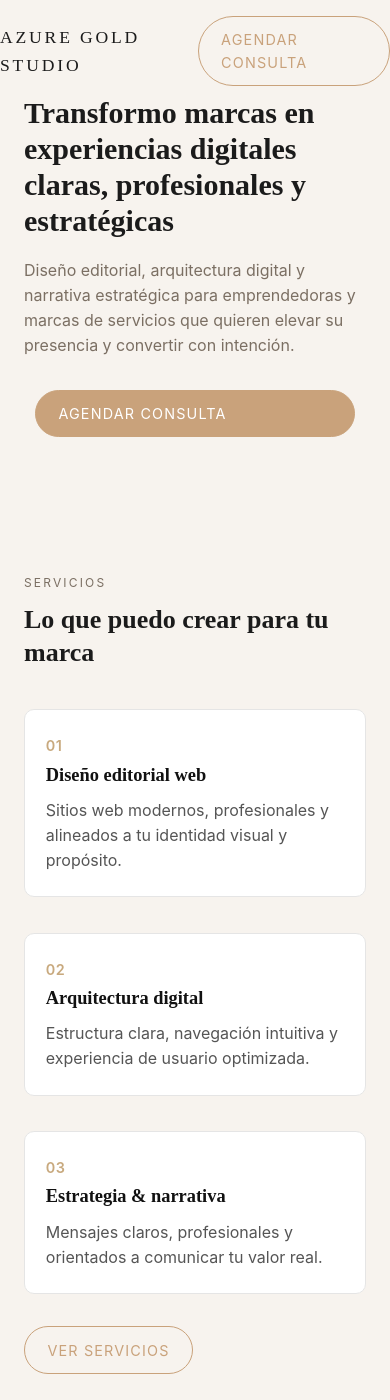
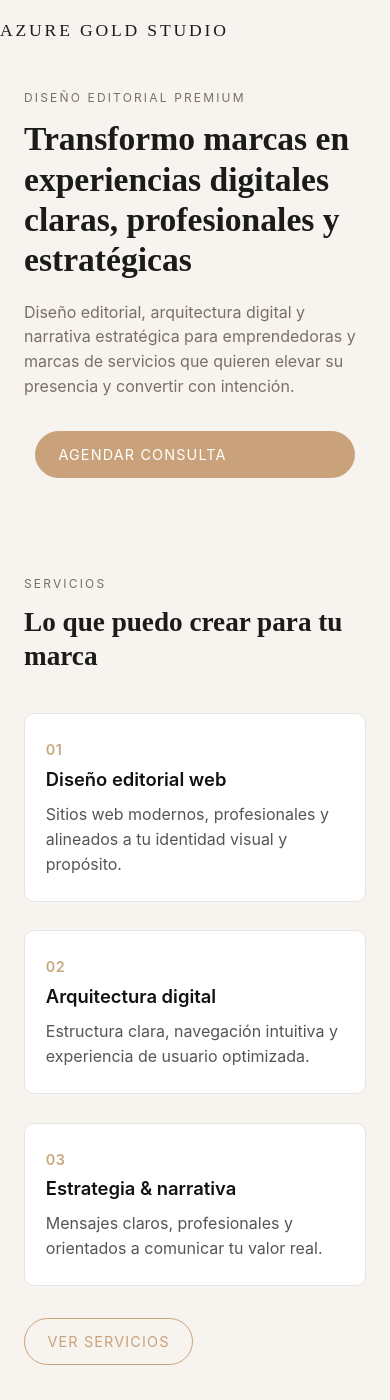
Before and after one commit to jcynay0206/mi_portfolio, a Jekyll site: the page index.html, which Jekyll copies as it is, in a window 390 px wide and 1400 px high. Built offline with Jekyll 4.4.1, drawn with Linux system fonts in a browser that asks for light colours.

Commit message:
Update styles.css

```diff
--- a/assets/styles.css
+++ b/assets/styles.css
@@ -51,11 +51,7 @@
   top: 0;
   left: 0;
   width: 100%;
-  background: var(--bg); /* ← ESTA ES LA LÍNEA QUE FALTABA */
-}
-/* Ajuste para menú fijo */
-main.wrapper {
-  padding-top: 100px;
+  background: var(--bg);
 }
 
 .menu-inner {
@@ -82,7 +78,7 @@
   text-transform: uppercase;
 }
 
-/* LINKS DEL MENÚ CON MÁS AIRE */
+/* LINKS DEL MENÚ */
 .menu-links {
   display: flex;
   align-items: center;
@@ -113,6 +109,7 @@
 }
 
 /* BOTONES */
+
 .btn {
   display: inline-flex;
   align-items: center;
@@ -145,35 +142,11 @@
 }
 
 /* ===========================
-   HERO EDITORIAL + MARCA DE AGUA
+   HERO EDITORIAL
 =========================== */
 
 .hero {
   padding: 4rem 0 3rem;
-}
-
-.hero-watermark {
-  position: relative;
-  overflow: hidden;
-}
-
-.hero-watermark::before {
-  content: "";
-  position: absolute;
-  inset: 0;
-  background-image: url('/assets/img/branding/logo.png');
-  background-repeat: no-repeat;
-  background-position: center;
-  background-size: 60%;
-  opacity: 0.06;
-  pointer-events: none;
-}
-
-.hero-grid {
-  display: grid;
-  grid-template-columns: minmax(0, 3fr) minmax(0, 2.4fr);
-  gap: 3rem;
-  align-items: center;
 }
 
 .hero-eyebrow {
@@ -196,116 +169,6 @@
   color: var(--muted);
   max-width: 520px;
   margin-bottom: 1.5rem;
-}
-
-.hero-cta-row {
-  display: flex;
-  flex-wrap: wrap;
-  gap: 0.9rem;
-  align-items: center;
-  margin-bottom: 1.25rem;
-}
-
-.hero-meta {
-  font-size: 0.8rem;
-  text-transform: uppercase;
-  letter-spacing: 0.16em;
-  color: var(--muted);
-}
-
-/* TARJETA DEL HERO */
-
-.hero-card {
-  background: var(--bg-alt);
-  border-radius: 1.5rem;
-  padding: 1.5rem;
-  border: 1px solid var(--border);
-  display: grid;
-  gap: 1.25rem;
-}
-
-.hero-metrics {
-  display: grid;
-  grid-template-columns: repeat(2, minmax(0, 1fr));
-  gap: 1.25rem;
-}
-
-.metric {
-  border-left: 1px solid var(--border);
-  padding-left: 1rem;
-}
-
-.metric-value {
-  font-family: "Playfair Display", serif;
-  font-size: 1.6rem;
-  margin-bottom: 0.15rem;
-}
-
-.metric-label {
-  font-size: 0.8rem;
-  text-transform: uppercase;
-  letter-spacing: 0.14em;
-  color: var(--muted);
-}
-
-.hero-note {
-  font-size: 0.8rem;
-  color: var(--muted);
-}
-
-/* MOCKUP */
-
-.hero-mockup {
-  border-radius: 1.25rem;
-  border: 1px solid var(--border);
-  padding: 1.25rem;
-  background: linear-gradient(135deg, #fdfaf6, #f3e7da);
-}
-
-.hero-mockup-window {
-  border-radius: 1rem;
-  background: #fff;
-  padding: 1.25rem;
-  box-shadow: 0 18px 40px rgba(0, 0, 0, 0.06);
-}
-
-.hero-mockup-title {
-  font-size: 0.9rem;
-  font-weight: 600;
-  margin-bottom: 0.25rem;
-}
-
-.hero-mockup-sub {
-  font-size: 0.8rem;
-  color: var(--muted);
-  margin-bottom: 0.75rem;
-}
-
-.hero-mockup-bars {
-  display: grid;
-  gap: 0.4rem;
-  margin-bottom: 0.75rem;
-}
-
-.hero-mockup-bars .bar {
-  height: 6px;
-  border-radius: 999px;
-  background: #f2e5d6;
-  overflow: hidden;
-}
-
-.hero-mockup-bars .bar span {
-  display: block;
-  height: 100%;
-  border-radius: 999px;
-  background: var(--accent);
-}
-
-.hero-mockup-footer {
-  display: flex;
-  justify-content: space-between;
-  font-size: 0.75rem;
-  color: var(--muted);
 }
 
 /* ===========================
@@ -339,52 +202,73 @@
 }
 
 /* ===========================
-   CARDS EDITORIALES
+   TARJETAS EDITORIALES (UNIFICADAS)
 =========================== */
 
+/* GRID GENERAL */
+.cases-grid,
+.posts-grid,
+.cards-grid,
 .cards-3 {
   display: grid;
-  grid-template-columns: repeat(3, minmax(0, 1fr));
-  gap: 1.75rem;
+  grid-template-columns: repeat(auto-fit, minmax(260px, 1fr));
+  gap: 2.2rem;
   margin-top: 2rem;
 }
 
+/* TARJETA BASE */
+.case-card,
+.post-card,
 .card {
-  background: var(--bg-alt);
-  border-radius: 1.25rem;
-  padding: 1.5rem;
-  border: 1px solid var(--border);
-  display: grid;
-  gap: 0.6rem;
-  transition: transform 0.25s ease;
+  display: block;
+  padding: 1.9rem 1.7rem;
+  border: 1px solid #e5e5e5;
+  border-radius: 10px;
+  background: #ffffff;
+  text-decoration: none;
+  transition: all 0.25s ease;
+  cursor: pointer;
 }
 
+/* LABEL NUMERADA (para cards-3) */
 .card-label {
-  font-size: 0.75rem;
+  font-size: 0.9rem;
+  font-weight: 600;
+  color: #c8a97e;
+  margin-bottom: 0.4rem;
+  letter-spacing: 0.5px;
   text-transform: uppercase;
-  letter-spacing: 0.16em;
-  color: var(--muted);
 }
 
+/* TITULO */
+.case-card h3,
+.post-card h3,
 .card-title {
-  font-family: "Playfair Display", serif;
-  font-size: 1.1rem;
+  font-size: 1.28rem;
+  font-weight: 600;
+  margin-bottom: 0.65rem;
+  color: #111;
+  line-height: 1.3;
 }
 
+/* DESCRIPCIÓN */
+.case-card p,
+.post-card p,
 .card-text {
-  font-size: 0.9rem;
-  color: var(--muted);
+  font-size: 1rem;
+  line-height: 1.55;
+  color: #555;
+  margin: 0;
 }
 
-.card-list {
-  font-size: 0.85rem;
-  color: var(--muted);
-  list-style: none;
-  margin-top: 0.4rem;
-}
-
-.card-list li::before {
-  content: "— ";
+/* HOVER PREMIUM */
+.case-card:hover,
+.post-card:hover,
+.card:hover {
+  border-color: #c8a97e;
+  background: #faf9f7;
+  transform: translateY(-4px);
+  box-shadow: 0 8px 18px rgba(0,0,0,0.06);
 }
 
 /* ===========================
@@ -588,7 +472,9 @@
   gap: 1rem;
   flex-wrap: wrap;
 }
+
 /* FOTO EDITORIAL SOBRE MÍ */
+
 .sobre-mi-foto img {
   width: 100%;
   max-width: 420px;
@@ -600,181 +486,10 @@
   margin-left: auto;
 }
 
-
 /* ===========================
-   RESPONSIVE
+   POSTS GRID
 =========================== */
 
-@media (max-width: 960px) {
-  .hero-grid {
-    grid-template-columns: minmax(0, 1fr);
-  }
-
-  .hero {
-    padding-top: 3rem;
-  }
-
-  .cards-3,
-  .metrics-row,
-  .process-grid,
-  .portfolio-grid,
-  .footer-grid {
-    grid-template-columns: minmax(0, 1fr);
-  }
-}
-
-@media (max-width: 800px) {
-  .menu-links a {
-    margin-left: 0;
-    margin-right: 22px;
-  }
-}
-
-@media (max-width: 720px) {
-  .desktop-logo { display: none; }
-  .mobile-logo { display: block; }
-
-  .menu-links {
-    display: none; /* si luego quieres menú mobile, lo abrimos aquí */
-  }
-
-  .hero-title {
-    font-size: 2.1rem;
-  }
-
-  section {
-    padding: 3rem 0;
-  }
-}
-
-/* ===========================
-   ANIMACIONES EDITORIALES SUAVES
-=========================== */
-
-.fade-up {
-  opacity: 0;
-  transform: translateY(20px);
-  animation: fadeUp 0.9s ease-out forwards;
-}
-
-@keyframes fadeUp {
-  to {
-    opacity: 1;
-    transform: translateY(0);
-  }
-}
-
-.fade-in {
-  opacity: 0;
-  animation: fadeIn 1.2s ease-out forwards;
-}
-
-@keyframes fadeIn {
-  to {
-    opacity: 1;
-  }
-}
-
-.delay-1 { animation-delay: 0.15s; }
-.delay-2 { animation-delay: 0.3s; }
-.delay-3 { animation-delay: 0.45s; }
-.delay-4 { animation-delay: 0.6s; }
-
-/* Hover editorial en cards y portfolio */
-.card:hover,
-.portfolio-card:hover {
-  transform: translateY(-4px);
-}
-/* ============================================
-   TARJETAS EDITORIALES PREMIUM (SIN IMÁGENES)
-   Para: Home, Casos, Blog
-   ============================================ */
-
-/* GRID GENERAL */
-.cases-grid,
-.posts-grid,
-.cards-grid,
-.cards-3 {
-  display: grid;
-  grid-template-columns: repeat(auto-fit, minmax(260px, 1fr));
-  gap: 2.2rem;
-  margin-top: 2rem;
-}
-
-/* TARJETA BASE */
-.case-card,
-.post-card,
-.card {
-  display: block;
-  padding: 1.9rem 1.7rem;
-  border: 1px solid #e5e5e5;
-  border-radius: 10px;
-  background: #ffffff;
-  text-decoration: none;
-  transition: all 0.25s ease;
-  cursor: pointer;
-}
-
-/* TITULO */
-.case-card h3,
-.post-card h3,
-.card-title {
-  font-size: 1.28rem;
-  font-weight: 600;
-  margin-bottom: 0.65rem;
-  color: #111;
-  line-height: 1.3;
-}
-
-/* DESCRIPCIÓN */
-.case-card p,
-.post-card p,
-.card-text {
-  font-size: 1rem;
-  line-height: 1.55;
-  color: #555;
-  margin: 0;
-}
-
-/* HOVER PREMIUM */
-.case-card:hover,
-.post-card:hover,
-.card:hover {
-  border-color: #c8a97e;
-  background: #faf9f7;
-  transform: translateY(-4px);
-  box-shadow: 0 8px 18px rgba(0,0,0,0.06);
-}
-
-/* LABEL NUMERADA (para cards-3) */
-.card-label {
-  font-size: 0.9rem;
-  font-weight: 600;
-  color: #c8a97e;
-  margin-bottom: 0.4rem;
-  letter-spacing: 0.5px;
-  text-transform: uppercase;
-}
-
-/* AJUSTES RESPONSIVE */
-@media (max-width: 600px) {
-  .case-card,
-  .post-card,
-  .card {
-    padding: 1.5rem 1.3rem;
-  }
-
-  .case-card h3,
-  .post-card h3,
-  .card-title {
-    font-size: 1.15rem;
-  }
-}
-
-/* Hover editorial en botones */
-.btn:hover {
-  transform: translateY(-2px);
-}
 .posts-grid {
   display: grid;
   grid-template-columns: repeat(auto-fit, minmax(260px, 1fr));
@@ -811,80 +526,135 @@
   transform: translateY(-4px);
   box-shadow: 0 10px 22px rgba(0,0,0,0.06);
 }
-/* ============================
-   MOBILE FIXES — AZURE GOLD STUDIO
-   ============================ */
+
+/* ===========================
+   RESPONSIVE
+=========================== */
+
+/* Tablet */
+@media (max-width: 960px) {
+  .metrics-row,
+  .process-grid,
+  .portfolio-grid,
+  .footer-grid {
+    grid-template-columns: minmax(0, 1fr);
+  }
+}
+
+/* Mobile general */
 @media (max-width: 768px) {
 
-  /* HERO — más aire, más editorial */
+  /* Ocultar CTA del menú */
+  .menu .btn-outline {
+    display: none !important;
+  }
+
+  /* Logo mobile */
+  .desktop-logo { display: none; }
+  .mobile-logo { display: block; }
+
+  /* Links menú */
+  .menu-links {
+    display: none;
+  }
+
+  /* Wrapper con aire editorial */
+  .wrapper {
+    padding-left: 1.5rem !important;
+    padding-right: 1.5rem !important;
+  }
+
+  /* Hero compensando menú sticky */
   .hero {
-    padding-top: 4rem !important;
+    padding-top: 5.5rem !important;
     padding-bottom: 3rem !important;
   }
 
-  /* Contenedor centrado y con respiración */
-  .hero .container,
-  .section .container {
-    max-width: 600px;
-    margin: 0 auto;
-    padding-left: 1.5rem;
-    padding-right: 1.5rem;
+  .hero-title {
+    font-size: 2.1rem;
+    line-height: 1.2;
+    margin-bottom: 1.2rem;
   }
 
-  /* Título principal */
-  .hero h1 {
-    font-size: 30px !important;
-    line-height: 1.2 !important;
-    margin-bottom: 1.2rem !important;
+  .hero-subtitle {
+    font-size: 1rem;
+    line-height: 1.55;
+    margin-bottom: 2rem;
   }
 
-  /* Subtítulo */
-  .hero p {
-    font-size: 16px !important;
-    line-height: 1.55 !important;
-    margin-bottom: 2rem !important;
-  }
-
-  /* CTA — solo uno, centrado y elegante */
-  .hero .btn,
-  .hero a.button,
-  .hero button {
-    margin-bottom: 2.5rem !important;
+  .hero .btn {
     width: 100%;
     max-width: 320px;
-    margin-left: auto;
-    margin-right: auto;
+    margin: 0 auto;
     display: block;
   }
 
-  /* Eliminar CTA duplicado si existiera */
-  .hero .btn + .btn {
-    display: none !important;
+  section {
+    padding: 3rem 0;
   }
 
-  /* Espaciado entre secciones */
-  section {
-    padding-top: 3rem !important;
-    padding-bottom: 3rem !important;
+  .section-title {
+    font-size: 1.7rem;
+    line-height: 1.25;
+    margin-bottom: 1.5rem;
   }
 
-  /* Títulos de secciones */
-  section h2 {
-    font-size: 26px !important;
-    line-height: 1.25 !important;
-    margin-bottom: 1.5rem !important;
+  .cases-grid,
+  .cards-3 {
+    gap: 1.8rem;
   }
 
-  /* Párrafos generales */
-  section p {
-    font-size: 16px !important;
-    line-height: 1.55 !important;
+  .case-card,
+  .post-card,
+  .card {
+    padding: 1.5rem 1.3rem;
   }
 
-  /* Ajuste de listas o numeraciones editoriales */
-  .services-list li,
-  .steps li {
-    margin-bottom: 1.2rem !important;
-    line-height: 1.5 !important;
+  .case-card h3,
+  .post-card h3,
+  .card-title {
+    font-size: 1.15rem;
   }
 }
+
+/* Mobile pequeño */
+@media (max-width: 600px) {
+  .metrics-row,
+  .process-grid,
+  .portfolio-grid {
+    grid-template-columns: minmax(0, 1fr);
+  }
+}
+
+/* ===========================
+   ANIMACIONES EDITORIALES
+=========================== */
+
+.fade-up {
+  opacity: 0;
+  transform: translateY(20px);
+  animation: fadeUp 0.9s ease-out forwards;
+}
+
+@keyframes fadeUp {
+  to {
+    opacity: 1;
+    transform: translateY(0);
+  }
+}
+
+.fade-in {
+  opacity: 0;
+  animation: fadeIn 1.2s ease-out forwards;
+}
+
+@keyframes fadeIn {
+  to {
+    opacity: 1;
+  }
+}
+
+.delay-1 { animation-delay: 0.15s; }
+.delay-2 { animation-delay: 0.3s; }
+.delay-3 { animation-delay: 0.45s; }
+.delay-4 { animation-delay: 0.6s; }
```
